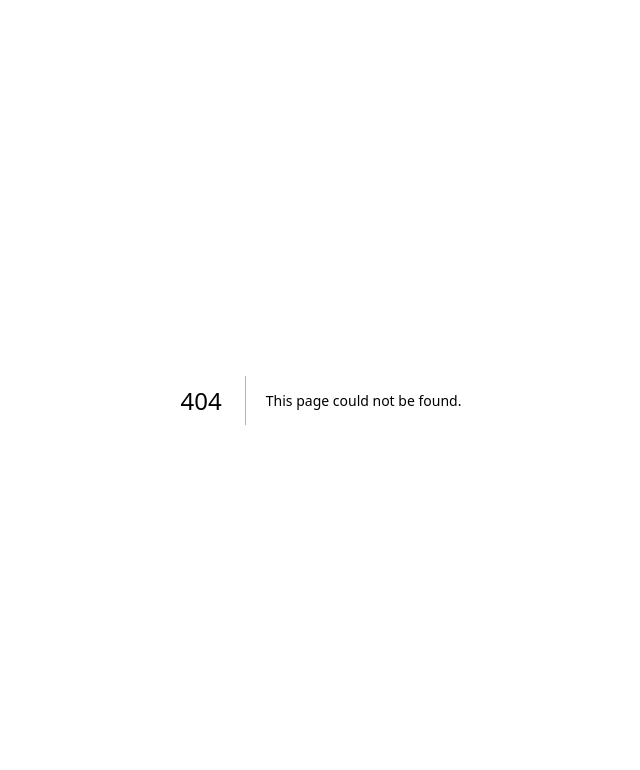
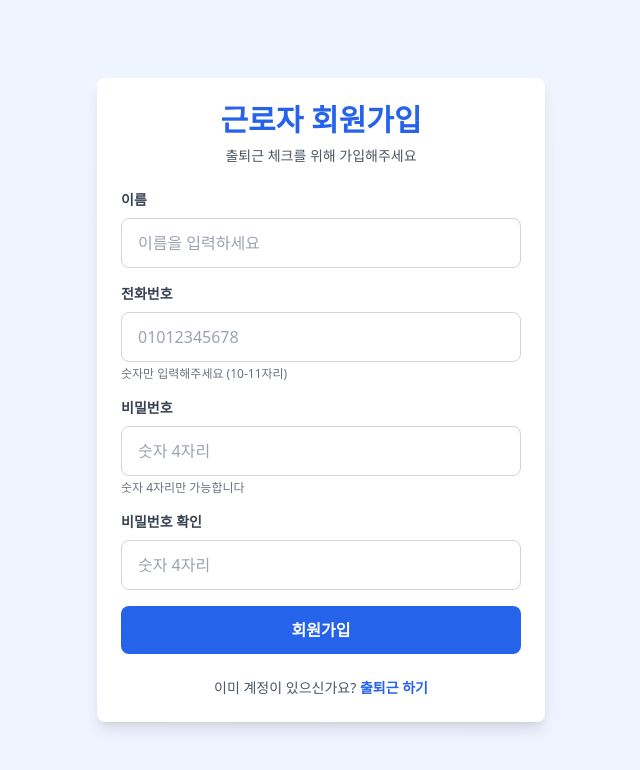
Before and after one commit to bluehyun/attendcheck, a Next.js app: page /worker/signup in a window 1280 px wide. Before the commit this address had no page. Shown: the top 770 px of the page, without its empty margins (319-959 px from the left). Built offline with nearby package versions, Linux system fonts and the light colour scheme; no server answers.

Commit message:
근로자 회원가입 페이지 추가 (이름, 전화번호, 숫자 4자리 비밀번호)

```diff
--- a/app/worker/page.tsx
+++ b/app/worker/page.tsx
@@ -1,6 +1,7 @@
 'use client';
 
 import { useState } from 'react';
+import Link from 'next/link';
 import { createClient } from '@/lib/supabase/client';
 import { formatDateTime } from '@/lib/utils';
 
@@ -159,7 +160,16 @@ export default function QRCheckPage() {
     <div className="min-h-screen bg-gradient-to-br from-blue-50 to-indigo-50 p-4 flex items-center justify-center">
       <div className="max-w-md w-full">
         <div className="bg-white rounded-lg shadow-lg p-6">
-          <h1 className="text-3xl font-bold text-center mb-8 text-blue-600">출퇴근 체크</h1>
+          <h1 className="text-3xl font-bold text-center mb-2 text-blue-600">출퇴근 체크</h1>
+
+          {step === 'info' && (
+            <p className="text-center text-sm text-gray-600 mb-6">
+              아직 회원이 아니신가요?{' '}
+              <Link href="/worker/signup" className="text-blue-600 font-semibold hover:underline">
+                회원가입
+              </Link>
+            </p>
+          )}
 
           {message && (
             <div className={`p-4 rounded-lg mb-6 ${
--- /dev/null
+++ b/app/worker/signup/page.tsx
@@ -0,0 +1,223 @@
+'use client';
+
+import { useState } from 'react';
+import { useRouter } from 'next/navigation';
+import Link from 'next/link';
+import { createClient } from '@/lib/supabase/client';
+
+export default function WorkerSignupPage() {
+  const router = useRouter();
+  const supabase = createClient();
+  const [formData, setFormData] = useState({
+    name: '',
+    phone: '',
+    password: '',
+    passwordConfirm: '',
+  });
+  const [error, setError] = useState<string>('');
+  const [loading, setLoading] = useState(false);
+
+  const handleInputChange = (e: React.ChangeEvent<HTMLInputElement>) => {
+    const { name, value } = e.target;
+
+    // 비밀번호와 비밀번호 확인 필드는 숫자만 입력받기
+    if ((name === 'password' || name === 'passwordConfirm') && value && !/^\d*$/.test(value)) {
+      return;
+    }
+
+    setFormData((prev) => ({
+      ...prev,
+      [name]: value,
+    }));
+  };
+
+  const validateForm = () => {
+    if (!formData.name.trim()) {
+      setError('이름을 입력해주세요');
+      return false;
+    }
+
+    if (!formData.phone.trim()) {
+      setError('전화번호를 입력해주세요');
+      return false;
+    }
+
+    if (!/^\d{10,11}$/.test(formData.phone)) {
+      setError('유효한 전화번호를 입력해주세요');
+      return false;
+    }
+
+    if (!formData.password) {
+      setError('비밀번호를 입력해주세요');
+      return false;
+    }
+
+    if (!/^\d{4}$/.test(formData.password)) {
+      setError('비밀번호는 숫자 4자리여야 합니다');
+      return false;
+    }
+
+    if (formData.password !== formData.passwordConfirm) {
+      setError('비밀번호가 일치하지 않습니다');
+      return false;
+    }
+
+    return true;
+  };
+
+  const handleSignup = async (e: React.FormEvent) => {
+    e.preventDefault();
+    setError('');
+
+    if (!validateForm()) {
+      return;
+    }
+
+    setLoading(true);
+
+    try {
+      // 같은 전화번호의 근로자가 이미 있는지 확인
+      const { data: existingWorker } = await supabase
+        .from('workers')
+        .select('*')
+        .eq('phone', formData.phone)
+        .single();
+
+      if (existingWorker) {
+        setError('이미 등록된 전화번호입니다');
+        setLoading(false);
+        return;
+      }
+
+      // 새로운 근로자 등록
+      const { error: insertError } = await supabase
+        .from('workers')
+        .insert({
+          name: formData.name,
+          phone: formData.phone,
+          password: formData.password,
+        });
+
+      if (insertError) {
+        setError('회원가입에 실패했습니다');
+        setLoading(false);
+        return;
+      }
+
+      // 성공 메시지 및 리다이렉트
+      alert('회원가입이 완료되었습니다!');
+      router.push('/worker');
+    } catch (err) {
+      setError('오류가 발생했습니다');
+      console.error(err);
+    } finally {
+      setLoading(false);
+    }
+  };
+
+  return (
+    <div className="min-h-screen bg-gradient-to-br from-blue-50 to-indigo-50 p-4 flex items-center justify-center">
+      <div className="max-w-md w-full">
+        <div className="bg-white rounded-lg shadow-lg p-6">
+          <h1 className="text-3xl font-bold text-center mb-2 text-blue-600">
+            근로자 회원가입
+          </h1>
+          <p className="text-center text-gray-600 text-sm mb-6">
+            출퇴근 체크를 위해 가입해주세요
+          </p>
+
+          {error && (
+            <div className="bg-red-100 text-red-800 p-3 rounded-lg mb-6 border border-red-300 text-sm">
+              {error}
+            </div>
+          )}
+
+          <form onSubmit={handleSignup} className="space-y-4">
+            {/* 이름 입력 */}
+            <div>
+              <label className="block text-sm font-semibold text-gray-700 mb-2">
+                이름
+              </label>
+              <input
+                type="text"
+                name="name"
+                value={formData.name}
+                onChange={handleInputChange}
+                placeholder="이름을 입력하세요"
+                className="w-full px-4 py-3 border border-gray-300 rounded-lg focus:outline-none focus:border-blue-500 focus:ring-2 focus:ring-blue-200 text-black"
+              />
+            </div>
+
+            {/* 전화번호 입력 */}
+            <div>
+              <label className="block text-sm font-semibold text-gray-700 mb-2">
+                전화번호
+              </label>
+              <input
+                type="tel"
+                name="phone"
+                value={formData.phone}
+                onChange={handleInputChange}
+                placeholder="01012345678"
+                className="w-full px-4 py-3 border border-gray-300 rounded-lg focus:outline-none focus:border-blue-500 focus:ring-2 focus:ring-blue-200 text-black"
+              />
+              <p className="text-xs text-gray-500 mt-1">숫자만 입력해주세요 (10-11자리)</p>
+            </div>
+
+            {/* 비밀번호 입력 */}
+            <div>
+              <label className="block text-sm font-semibold text-gray-700 mb-2">
+                비밀번호
+              </label>
+              <input
+                type="password"
+                name="password"
+                value={formData.password}
+                onChange={handleInputChange}
+                placeholder="숫자 4자리"
+                maxLength={4}
+                className="w-full px-4 py-3 border border-gray-300 rounded-lg focus:outline-none focus:border-blue-500 focus:ring-2 focus:ring-blue-200 text-black"
+              />
+              <p className="text-xs text-gray-500 mt-1">숫자 4자리만 가능합니다</p>
+            </div>
+
+            {/* 비밀번호 확인 */}
+            <div>
+              <label className="block text-sm font-semibold text-gray-700 mb-2">
+                비밀번호 확인
+              </label>
+              <input
+                type="password"
+                name="passwordConfirm"
+                value={formData.passwordConfirm}
+                onChange={handleInputChange}
+                placeholder="숫자 4자리"
+                maxLength={4}
+                className="w-full px-4 py-3 border border-gray-300 rounded-lg focus:outline-none focus:border-blue-500 focus:ring-2 focus:ring-blue-200 text-black"
+              />
+            </div>
+
+            {/* 회원가입 버튼 */}
+            <button
+              type="submit"
+              disabled={loading}
+              className="w-full bg-blue-600 text-white py-3 rounded-lg font-semibold hover:bg-blue-700 transition-colors disabled:bg-gray-400 mt-6"
+            >
+              {loading ? '가입 중...' : '회원가입'}
+            </button>
+          </form>
+
+          {/* 이미 계정이 있다면 */}
+          <div className="mt-6 text-center">
+            <p className="text-gray-600 text-sm">
+              이미 계정이 있으신가요?{' '}
+              <Link href="/worker" className="text-blue-600 font-semibold hover:underline">
+                출퇴근 하기
+              </Link>
+            </p>
+          </div>
+        </div>
+      </div>
+    </div>
+  );
+}
```
